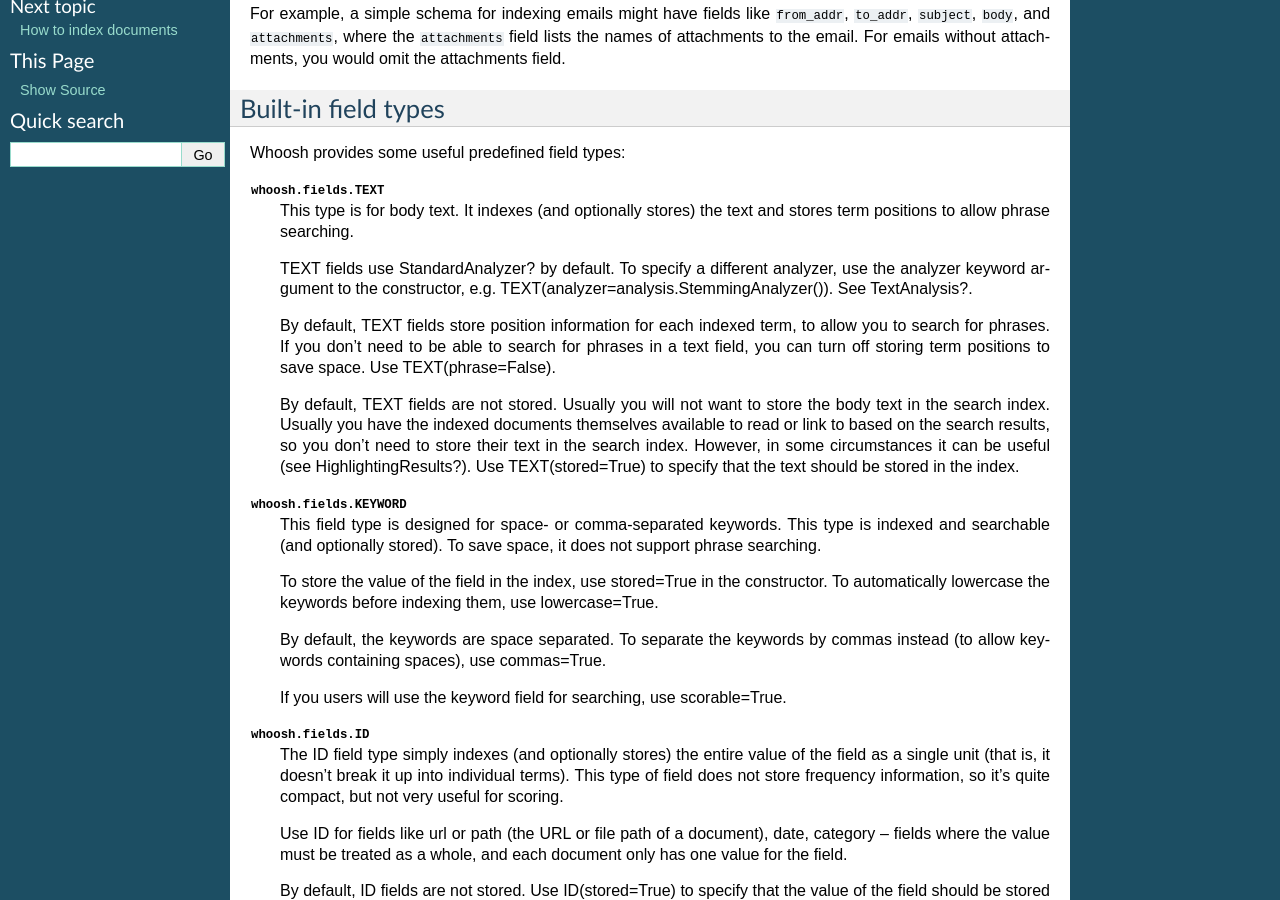
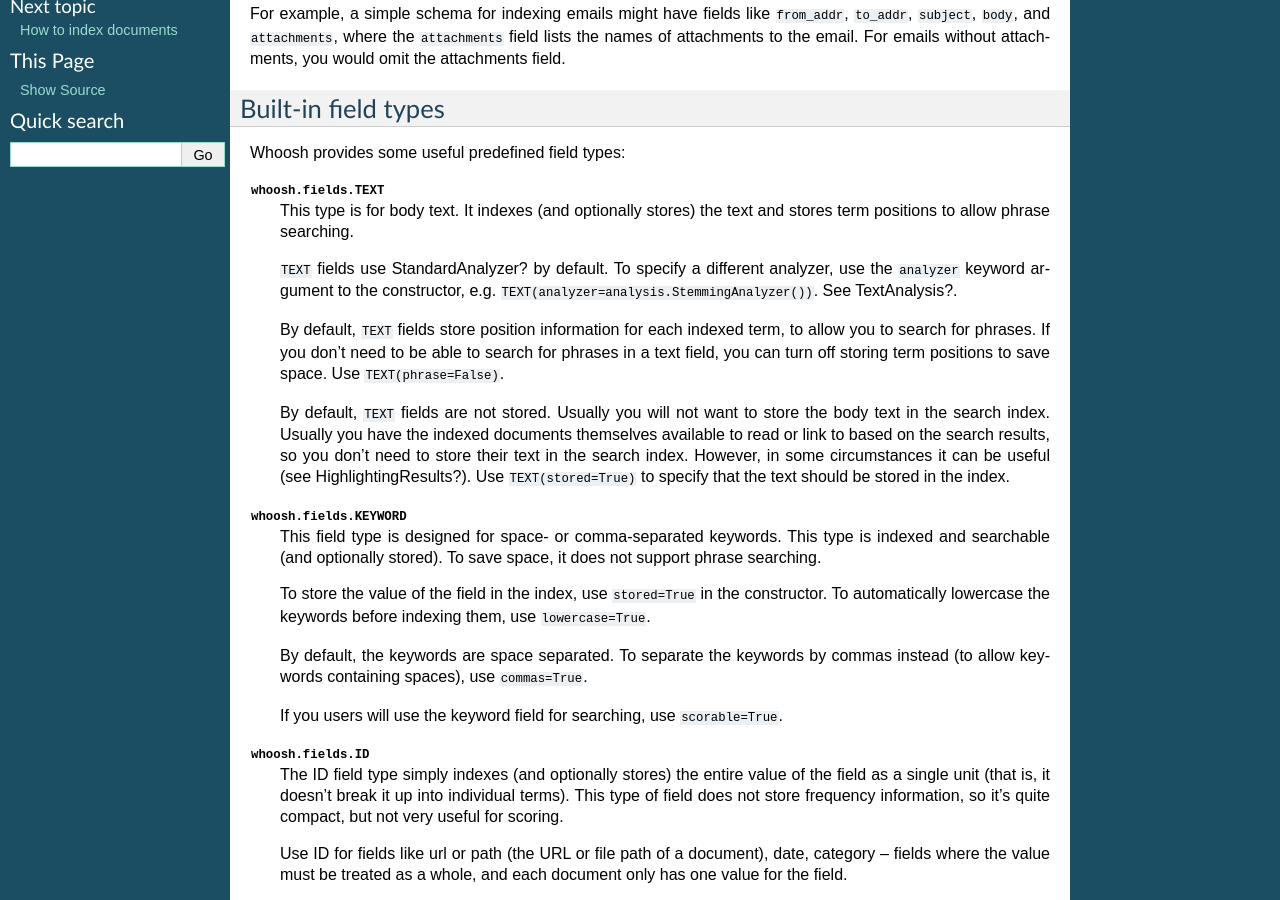
Before and after one commit to dex4er/whoosh, a Sphinx documentation site: the page built from docs/source/schema.rst, in a window 1280 px wide and 900 px high, scrolled down 334 px. Built offline with Sphinx 7.4.7, drawn with Linux system fonts in a browser that asks for light colours.

```diff
--- a/docs/source/schema.rst
+++ b/docs/source/schema.rst
@@ -31,35 +31,35 @@ Whoosh provides some useful predefined field types:
     This type is for body text. It indexes (and optionally stores) the text and
     stores term positions to allow phrase searching.
 
-    TEXT fields use StandardAnalyzer? by default. To specify a different
-    analyzer, use the analyzer keyword argument to the constructor, e.g.
-    TEXT(analyzer=analysis.StemmingAnalyzer()). See TextAnalysis?.
+    ``TEXT`` fields use StandardAnalyzer? by default. To specify a different
+    analyzer, use the ``analyzer`` keyword argument to the constructor, e.g.
+    ``TEXT(analyzer=analysis.StemmingAnalyzer())``. See TextAnalysis?.
 
-    By default, TEXT fields store position information for each indexed term, to
+    By default, ``TEXT`` fields store position information for each indexed term, to
     allow you to search for phrases. If you don't need to be able to search for
     phrases in a text field, you can turn off storing term positions to save
-    space. Use TEXT(phrase=False).
+    space. Use ``TEXT(phrase=False)``.
 
-    By default, TEXT fields are not stored. Usually you will not want to store
+    By default, ``TEXT`` fields are not stored. Usually you will not want to store
     the body text in the search index. Usually you have the indexed documents
     themselves available to read or link to based on the search results, so you
     don't need to store their text in the search index. However, in some
     circumstances it can be useful (see HighlightingResults?). Use
-    TEXT(stored=True) to specify that the text should be stored in the index.
+    ``TEXT(stored=True)`` to specify that the text should be stored in the index.
 
 :class:`whoosh.fields.KEYWORD`
     This field type is designed for space- or comma-separated keywords. This
     type is indexed and searchable (and optionally stored). To save space, it
     does not support phrase searching.
 
-    To store the value of the field in the index, use stored=True in the
+    To store the value of the field in the index, use ``stored=True`` in the
     constructor. To automatically lowercase the keywords before indexing them,
-    use lowercase=True.
+    use ``lowercase=True``.
 
     By default, the keywords are space separated. To separate the keywords by
-    commas instead (to allow keywords containing spaces), use commas=True.
+    commas instead (to allow keywords containing spaces), use ``commas=True``.
 
-    If you users will use the keyword field for searching, use scorable=True.
+    If you users will use the keyword field for searching, use ``scorable=True``.
 
 :class:`whoosh.fields.ID`
     The ID field type simply indexes (and optionally stores) the entire value of
```
